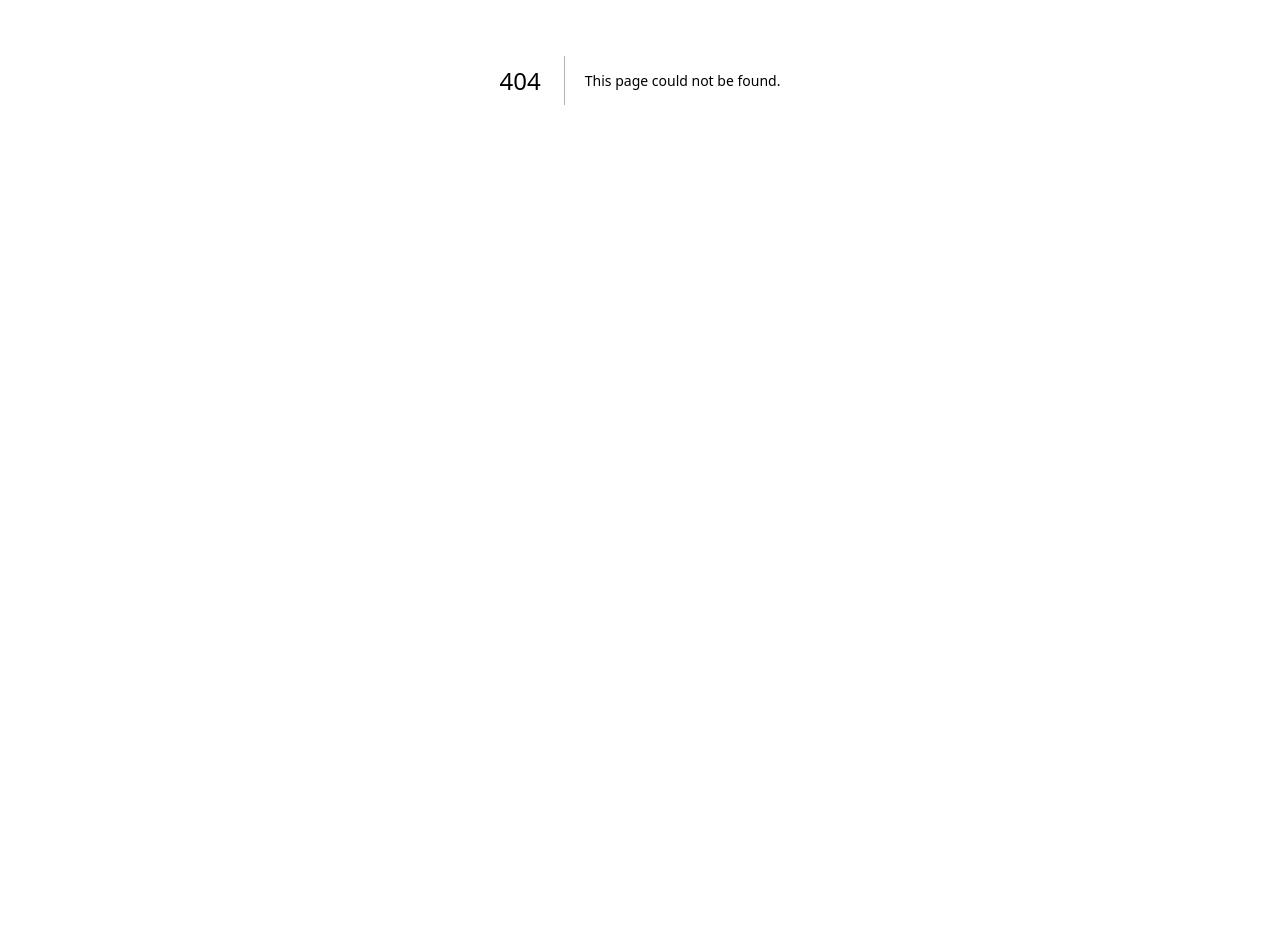
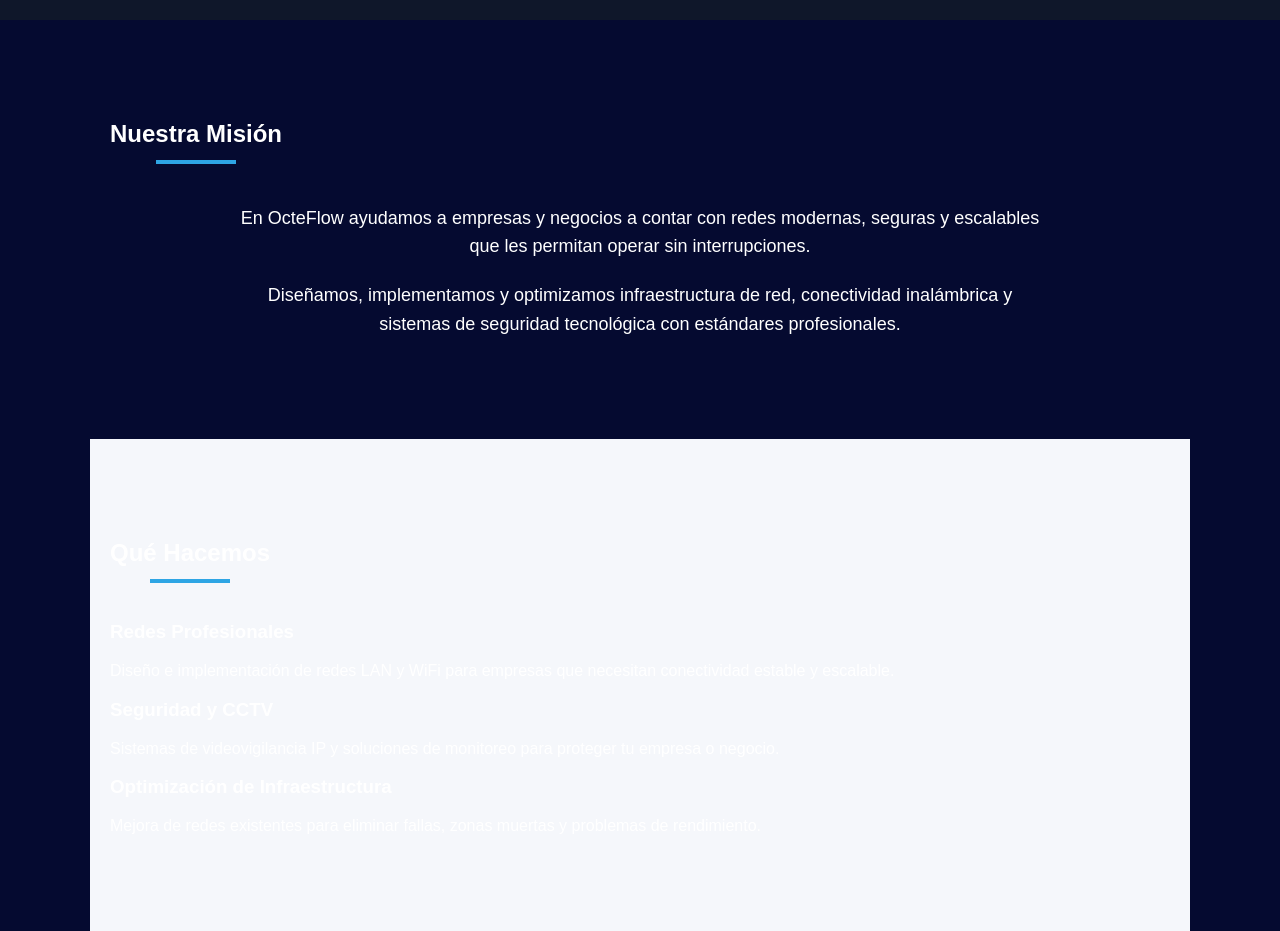
Before and after one commit to OcteFlow/octeflow-site, a Next.js app: page /nosotros in a window 1280 px wide. Before the commit this address had no page. Shown: the part 320-1251 px from the top of the page. Before the commit the page ends 800 px from the top, so only its background shows below. Built offline with nearby package versions, Linux system fonts and the light colour scheme.

Commit message:
Create nosotros.js

```diff
--- /dev/null
+++ b/pages/nosotros.js
@@ -0,0 +1,72 @@
+import React from "react";
+
+export default function Nosotros() {
+  return (
+    <div>
+
+      {/* HERO */}
+      <section className="page-hero">
+        <h1>Sobre OcteFlow</h1>
+        <p>
+          Creamos soluciones de conectividad inteligentes para empresas,
+          negocios y hogares que necesitan redes confiables y seguras.
+        </p>
+      </section>
+
+      {/* HISTORIA */}
+      <section className="page-section">
+
+        <h2 className="section-title">Nuestra Misión</h2>
+
+        <p className="page-text">
+          En OcteFlow ayudamos a empresas y negocios a contar con redes
+          modernas, seguras y escalables que les permitan operar sin
+          interrupciones.
+        </p>
+
+        <p className="page-text">
+          Diseñamos, implementamos y optimizamos infraestructura de red,
+          conectividad inalámbrica y sistemas de seguridad tecnológica
+          con estándares profesionales.
+        </p>
+
+      </section>
+
+      {/* QUE HACEMOS */}
+      <section className="page-section gray">
+
+        <h2 className="section-title">Qué Hacemos</h2>
+
+        <div className="service-grid">
+
+          <div className="service-card">
+            <h3>Redes Profesionales</h3>
+            <p>
+              Diseño e implementación de redes LAN y WiFi para empresas
+              que necesitan conectividad estable y escalable.
+            </p>
+          </div>
+
+          <div className="service-card">
+            <h3>Seguridad y CCTV</h3>
+            <p>
+              Sistemas de videovigilancia IP y soluciones de monitoreo
+              para proteger tu empresa o negocio.
+            </p>
+          </div>
+
+          <div className="service-card">
+            <h3>Optimización de Infraestructura</h3>
+            <p>
+              Mejora de redes existentes para eliminar fallas,
+              zonas muertas y problemas de rendimiento.
+            </p>
+          </div>
+
+        </div>
+
+      </section>
+
+    </div>
+  );
+}
```
